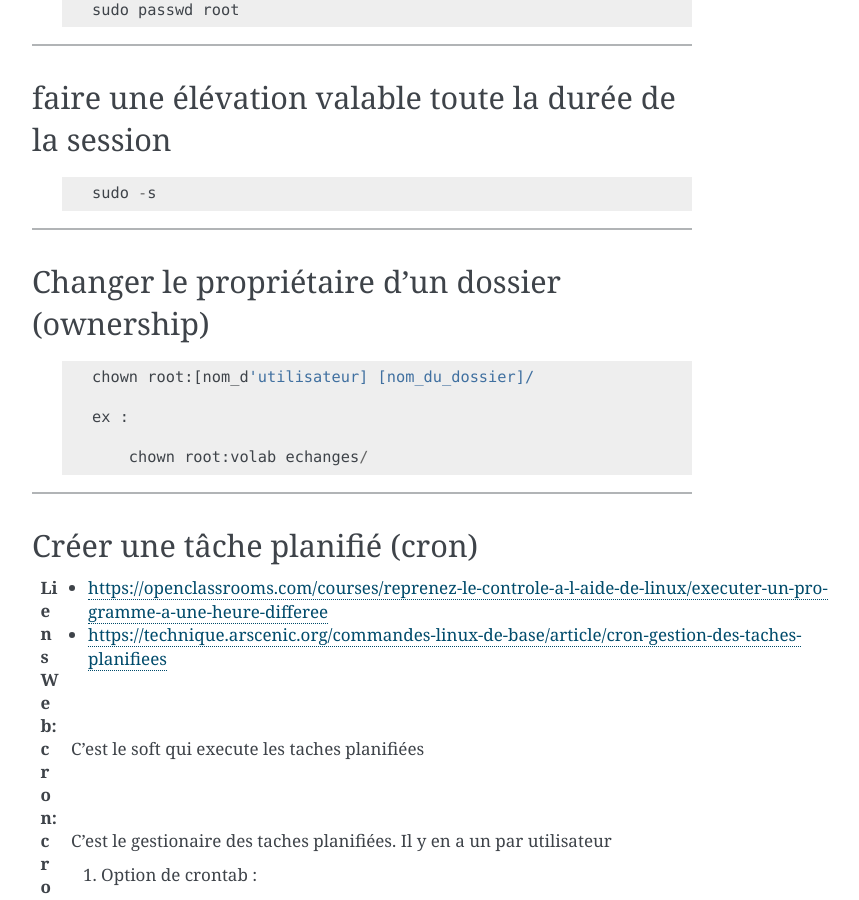
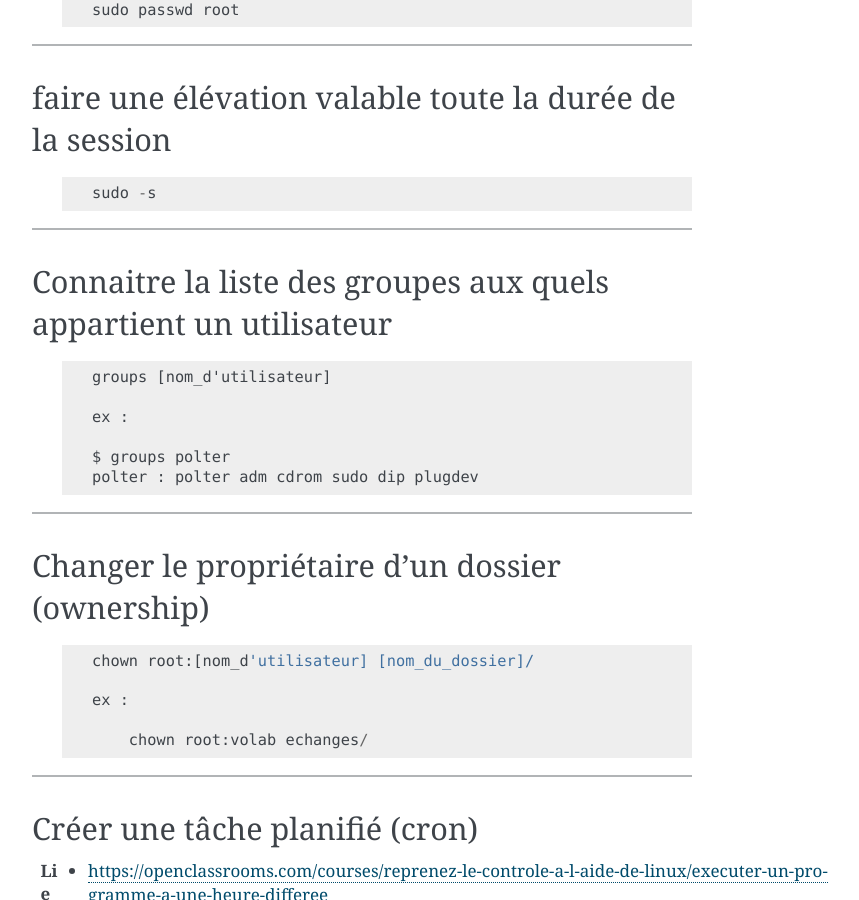
Before and after one commit to poltergeist42/JDM, a Sphinx documentation site: the page built from _1_userDoc/source/Linux.rst, in a window 1280 px wide and 900 px high, scrolled down 1776 px. Shown: the whole window, without its empty margins (388-1247 px from the left). Built offline with Sphinx 7.4.7, drawn with Linux system fonts in a browser that asks for light colours; some of the changed text lies outside the part shown.

Commit message:
MAJ de Linux

```diff
--- a/_1_userDoc/source/Linux.rst
+++ b/_1_userDoc/source/Linux.rst
@@ -102,6 +102,20 @@ faire une élévation valable toute la durée de la session
     ::
 
         sudo -s
+
+------------------------------------------------------------------------------------------
+
+Connaitre la liste des groupes aux quels appartient un utilisateur
+==================================================================
+
+    ::
+
+        groups [nom_d'utilisateur]
+
+        ex :
+
+        $ groups polter
+        polter : polter adm cdrom sudo dip plugdev
 
 ------------------------------------------------------------------------------------------
 
@@ -255,6 +269,10 @@ Pour rendre un fichier "Executable"
 
 Pour pouvoir se connecter en RDP sur un poste Linux
 ===================================================
+
+:Liens_Web:
+            * https://www.maketecheasier.com/enabling-remote-desktop-access-on-raspberry-pi/
+
     ::
 
             sudo apt-get install xrdp
--- a/_1_userDoc/source/index.rst
+++ b/_1_userDoc/source/index.rst
@@ -27,6 +27,4 @@ Mon journal de manip
 Indices and tables
 ==================
 
-* :ref:`genindex`
-* :ref:`modindex`
 * :ref:`search`
```
